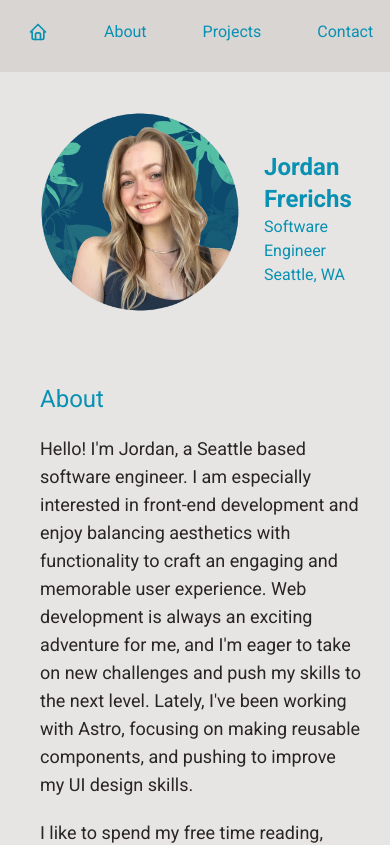
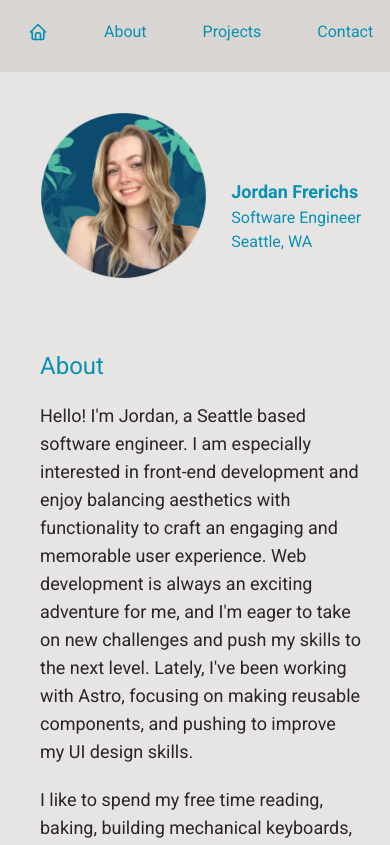
Before and after one commit to frerij/portfolio, a Next.js app: page / in a window 390 px wide. Shown: the top 845 px of the page. Built offline with nearby package versions, Linux system fonts and the light colour scheme.

Commit message:
mobile image/title styling fix

```diff
--- a/pages/index.js
+++ b/pages/index.js
@@ -58,16 +58,16 @@ export default function Home() {
           id="home"
         >
           <div className="flex flex-row mx-10 mt-10">
-            <div className="flex-shrink-0 ">
+            <div className="flex-shrink">
               <Image
                 src={profilePic}
-                alt="picture of the website creator"
+                alt="picture of the author"
                 height={200}
                 width={200}
               />
             </div>
-            <div className="self-end mb-8 text-left ml-6 text-cyan-600 dark:text-stone-200">
-              <h3 className="text-2xl font-bold" id="about">
+            <div className="self-end mb-8 text-left ml-6 text-cyan-600 dark:text-stone-200 shrink-0">
+              <h3 className="text-lg sm:text-2xl font-bold " id="about">
                 Jordan Frerichs
               </h3>
               <p>Software Engineer</p>
```
